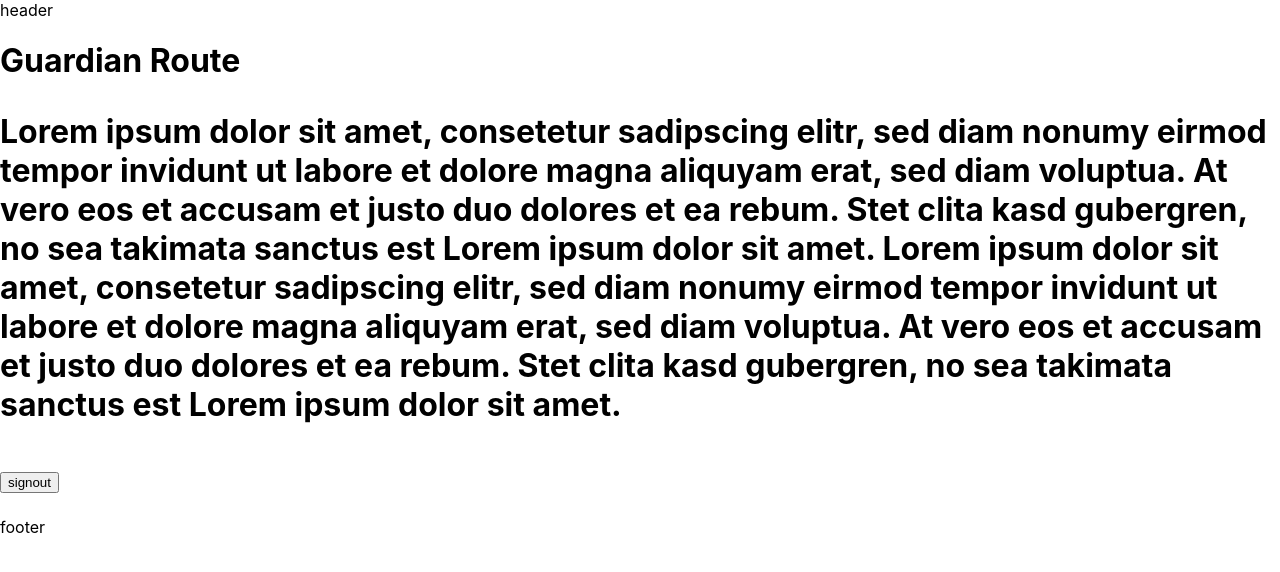
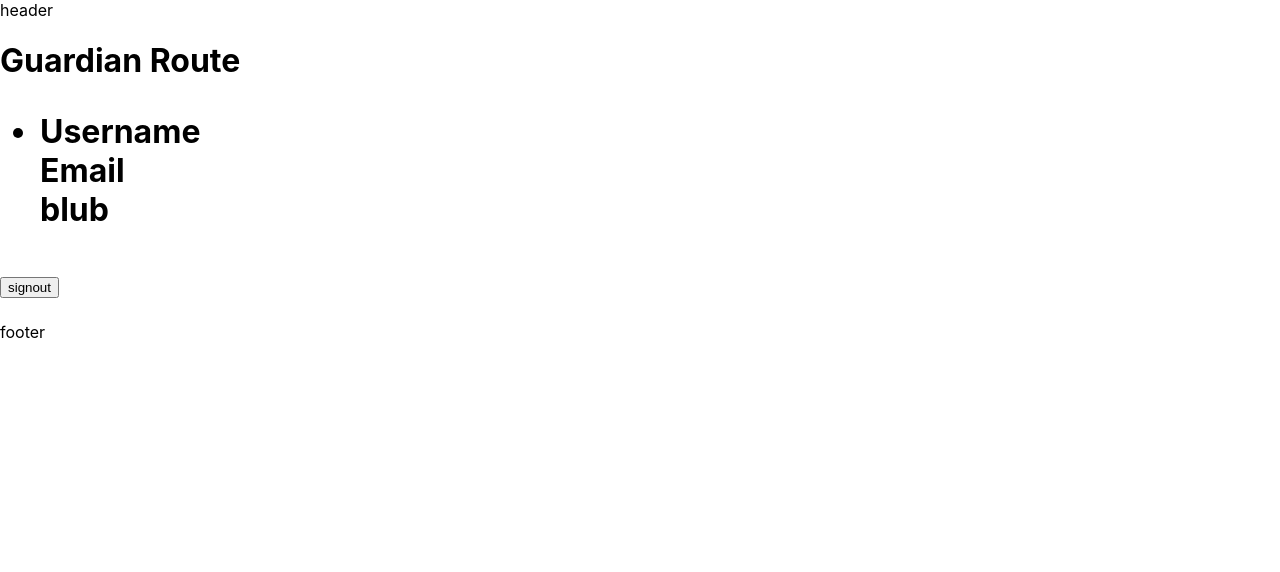
Before and after one commit to TheRealWolkenbruch/are-you-there-ui, a React (Create React App) app: page /Guardian in a window 1280 px wide. Both pictures are taken after typing "name@example.com", "Sample123" into the empty fields and a click on the button "signin". Shown: the top 572 px of the page. Built offline with nearby package versions, Linux system fonts and the light colour scheme.

Commit message:
Add table components

```diff
--- /dev/null
+++ b/src/components/Table.js
@@ -0,0 +1,10 @@
+import React from 'react';
+import TableRow from './TableRow'
+
+const Table = () => (
+  <ul className="table">
+    <TableRow/>
+  </ul>
+);
+
+export default Table;
--- /dev/null
+++ b/src/components/TableRow.js
@@ -0,0 +1,11 @@
+import React from 'react';
+
+const TableRow = () => (
+  <li className="table_row">
+    <div>Username</div>
+    <div>Email</div>
+    <div>blub</div>
+  </li>
+);
+
+export default TableRow;
--- a/src/routes/Guardian.js
+++ b/src/routes/Guardian.js
@@ -1,6 +1,6 @@
 import React, {useContext} from 'react';
 import Auth from './../components/Auth';
-import LoremIpsum from './../components/LoremIpsum';
+import Table from './../components/Table';
 import AuthContext from './../context/auth-context.js'
 
 const Guardian = () => {
@@ -9,7 +9,7 @@ const Guardian = () => {
     <h1>
       Guardian Route
       {!auth.token && <Auth/>}
-      {auth.token && <LoremIpsum/>}
+      {auth.token && <Table/>}
       {auth.token && <button onClick={()=>auth.logout()} >signout</button>}
     </h1>
 )};
```
